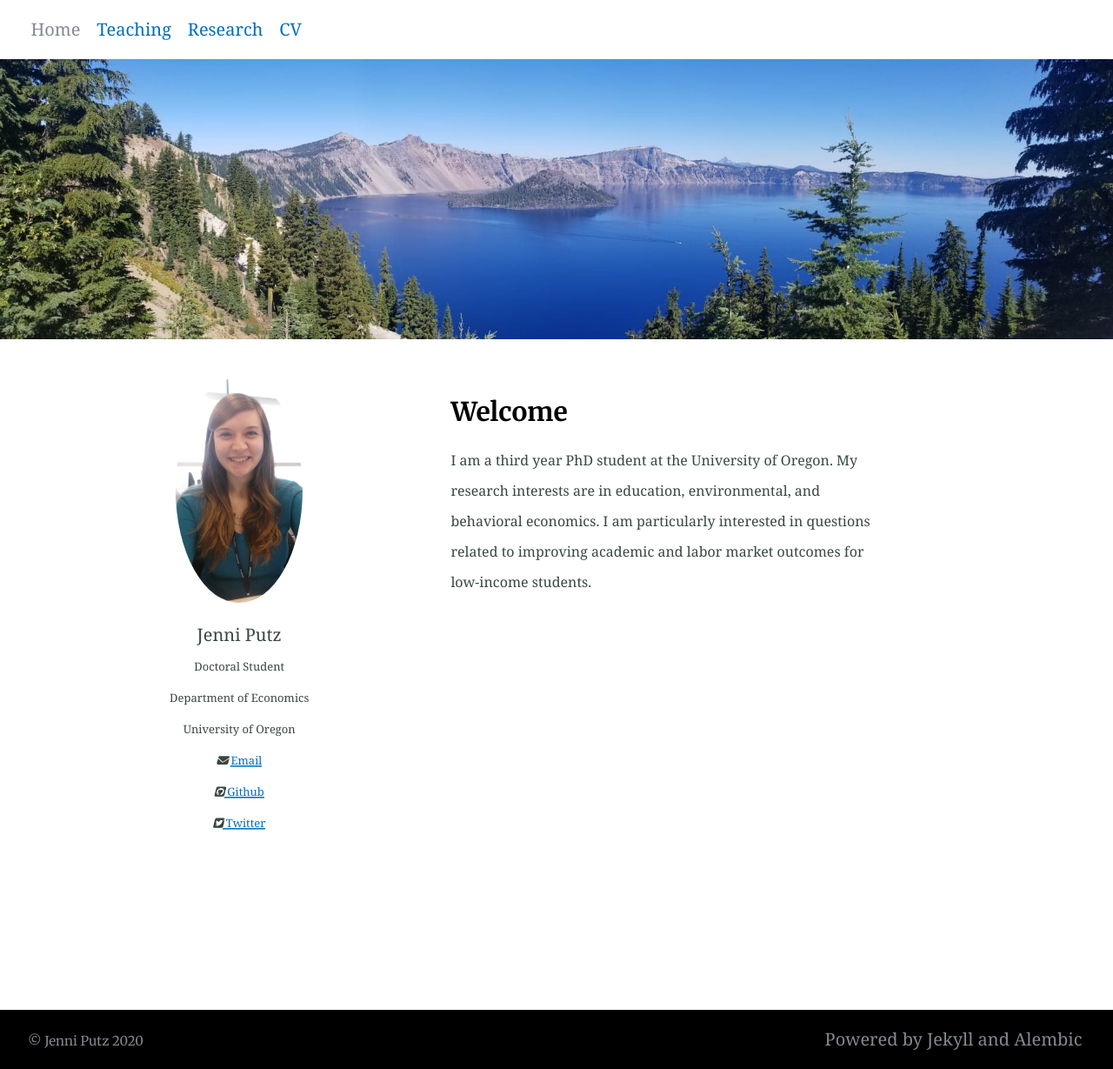
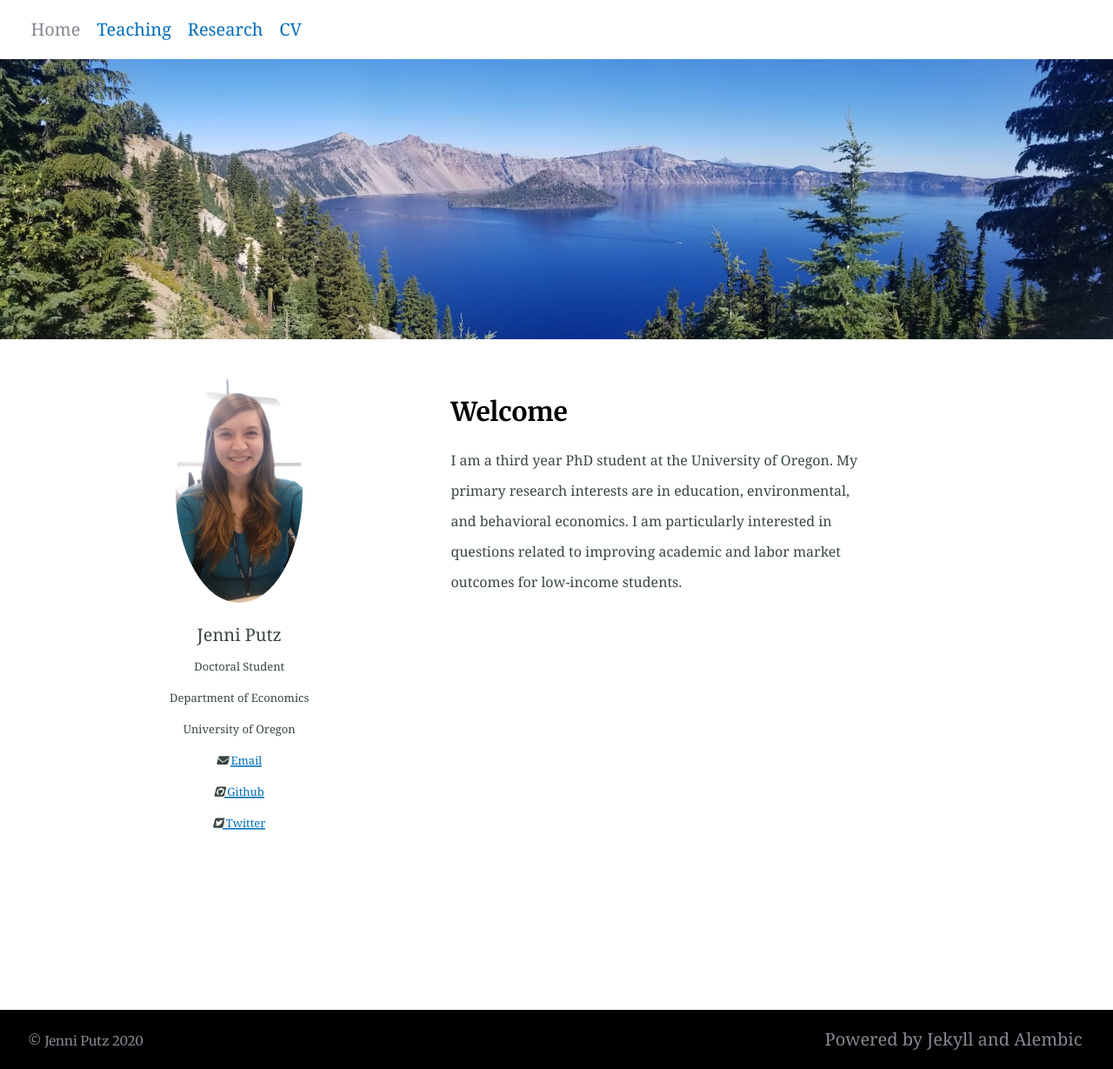
Before and after one commit to jenni-putz/1jenni-putz.github.io, a Jekyll site: the page built from index.md, in a window 1280 px wide. Shown: the whole page at 87% size. Built offline with Jekyll 4.4.1, drawn with Linux system fonts in a browser that asks for light colours; nearby versions of some CDN libraries; our own code applies the rules of GitHub Pages for plain Markdown files.

Commit message:
Update index.md

```diff
--- a/index.md
+++ b/index.md
@@ -64,7 +64,7 @@ button {
   </div>
   <div class="column right" style="background-color:#ffffff;">
 	  <h3> Welcome </h3>
-    <p> <font size="3">I am a third year PhD student at the University of Oregon. My research interests are in education, environmental, and behavioral economics. I am particularly interested in questions related to improving academic and labor market outcomes for low-income students. <br />
+    <p> <font size="3">I am a third year PhD student at the University of Oregon. My primary research interests are in education, environmental, and behavioral economics. I am particularly interested in questions related to improving academic and labor market outcomes for low-income students. <br />
  </font> </p>
   </div>
 </div>
```
